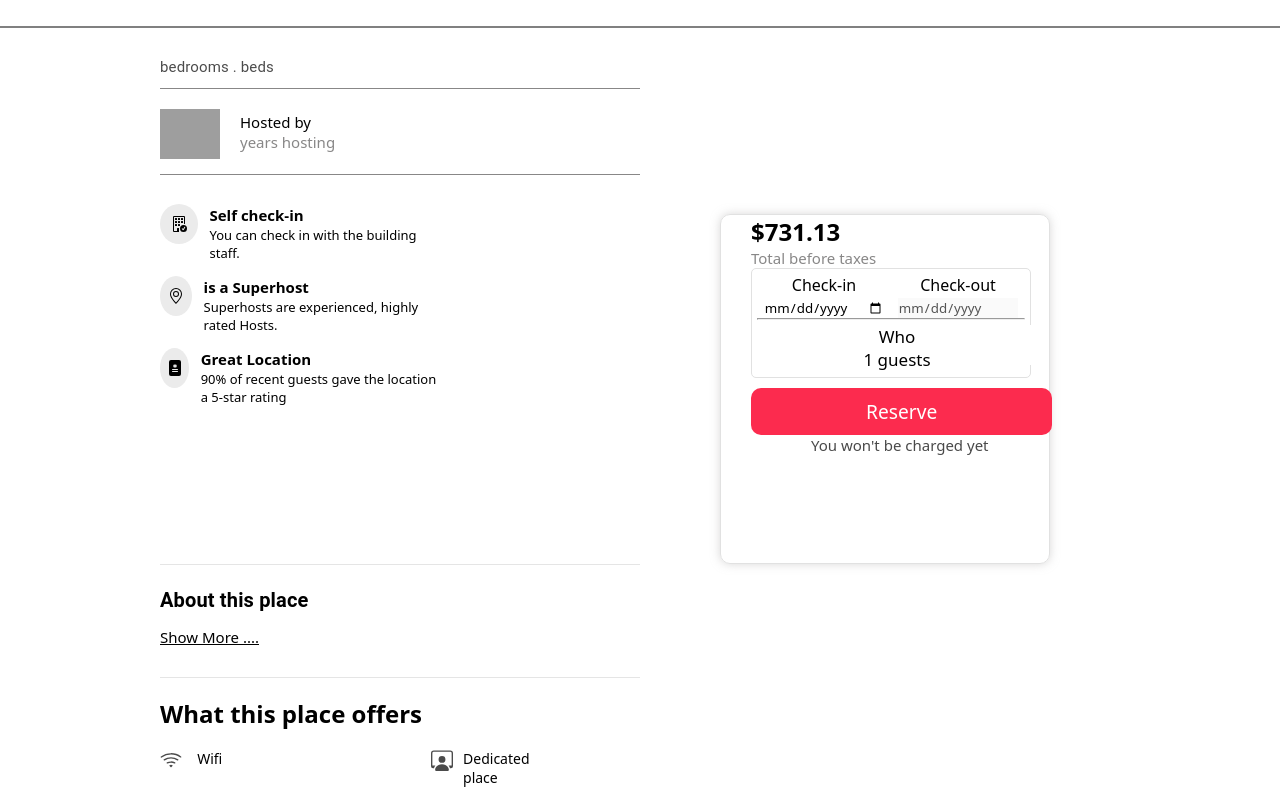
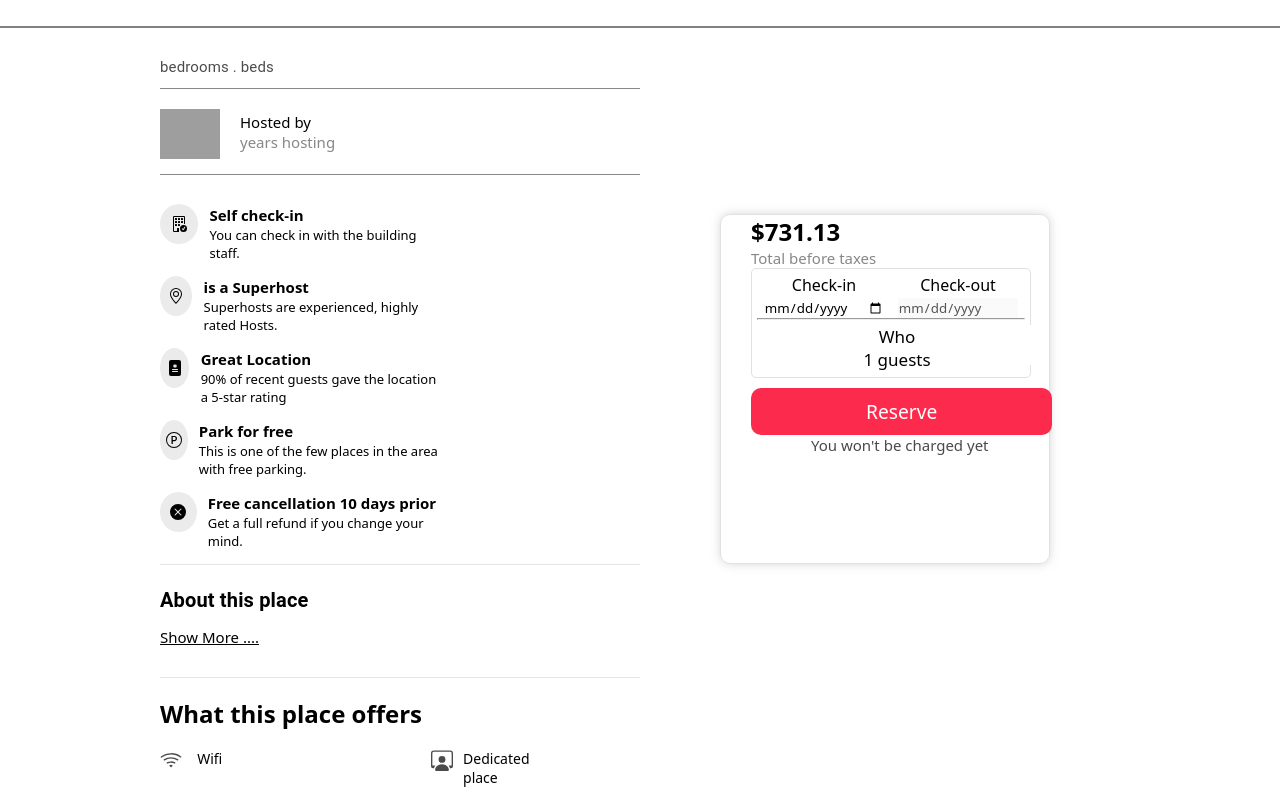
Before and after one commit to Jasjeet13/AirBnB_Clone, a React (Vite) app in the folder Airbnb/: page /1/1 in a window 1280 px wide. Shown: the top 796 px of the page. Built offline with nearby package versions, Linux system fonts and the light colour scheme; no server answers; grey boxes are pictures that could not be loaded.

Commit message:
commit-j-11

```diff
--- a/Airbnb/package.json
+++ b/Airbnb/package.json
@@ -17,6 +17,7 @@
     "@mui/material": "^5.15.15",
     "axios": "^1.6.8",
     "react": "^18.2.0",
+    "react-datepicker": "^6.9.0",
     "react-dom": "^18.2.0",
     "react-icons": "^5.1.0",
     "react-router-dom": "^6.23.0",
--- a/Airbnb/src/Components/AboutPlace.jsx
+++ b/Airbnb/src/Components/AboutPlace.jsx
@@ -113,8 +113,7 @@ export default function AboutPlace() {
         </Grid>
 
 
-        <h2>Select check-in date</h2>
-        <p>Add your travel dates for exact pricing</p>
+
       </Grid>
     </Grid>
 
--- a/Airbnb/src/Components/Section2.jsx
+++ b/Airbnb/src/Components/Section2.jsx
@@ -76,6 +76,57 @@ export default function Section2({host}) {
               </p>
             </div>
           </li>
+
+          <li>
+            <div className="svg-box">
+            <svg
+              xmlns="http://www.w3.org/2000/svg"
+              width="16"
+              height="16"
+              fill="currentColor"
+              className="bi bi-p-circle"
+              viewBox="0 0 16 16"
+            >
+              <path d="M1 8a7 7 0 1 0 14 0A7 7 0 0 0 1 8m15 0A8 8 0 1 1 0 8a8 8 0 0 1 16 0M5.5 4.002h2.962C10.045 4.002 11 5.104 11 6.586c0 1.494-.967 2.578-2.55 2.578H6.784V12H5.5zm2.77 4.072c.893 0 1.419-.545 1.419-1.488s-.526-1.482-1.42-1.482H6.778v2.97z" />
+            </svg>
+
+            </div>
+
+            <div>
+              <b>Park for free</b>
+              <br />
+              <p>
+
+              This is one of the few places in the area with free parking.
+              </p>
+            </div>
+          </li>
+
+          <li>
+            <div className="svg-box">
+            <svg
+              xmlns="http://www.w3.org/2000/svg"
+              width="16"
+              height="16"
+              fill="currentColor"
+              class="bi bi-x-circle-fill"
+              viewBox="0 0 16 16"
+            >
+              <path d="M16 8A8 8 0 1 1 0 8a8 8 0 0 1 16 0M5.354 4.646a.5.5 0 1 0-.708.708L7.293 8l-2.647 2.646a.5.5 0 0 0 .708.708L8 8.707l2.646 2.647a.5.5 0 0 0 .708-.708L8.707 8l2.647-2.646a.5.5 0 0 0-.708-.708L8 7.293z" />
+            </svg>
+
+            </div>
+
+            <div>
+              <b>Free cancellation 10 days prior</b>
+              <br />
+              <p>
+
+              Get a full refund if you change your mind.
+
+              </p>
+            </div>
+          </li>
         </ul>
       </div>
 
```
Also changed, not shown: 1 other file (tests, documents, lock files or other folders).
